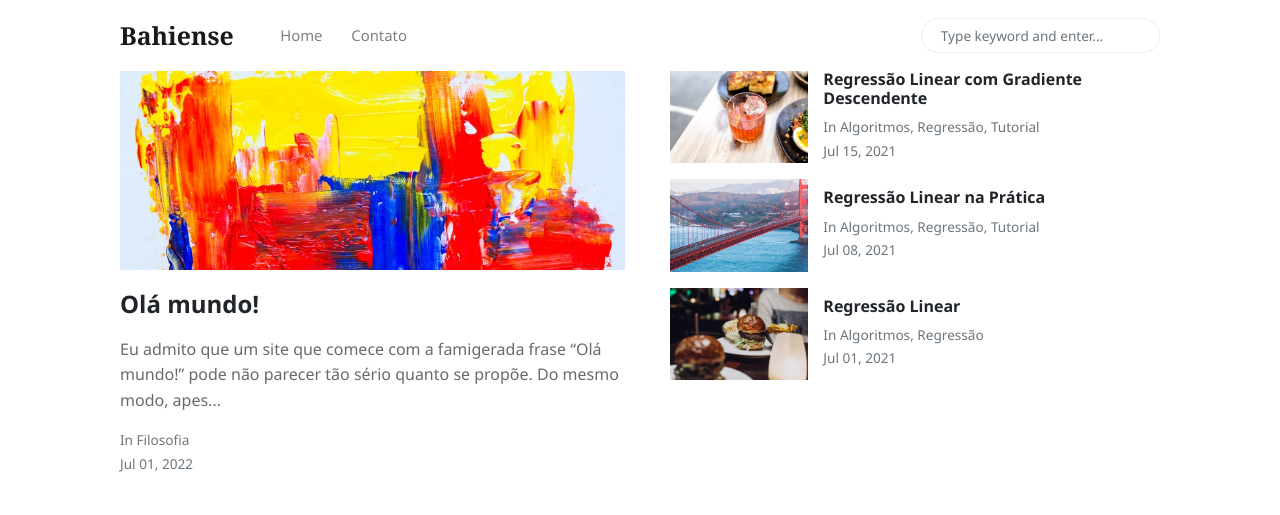
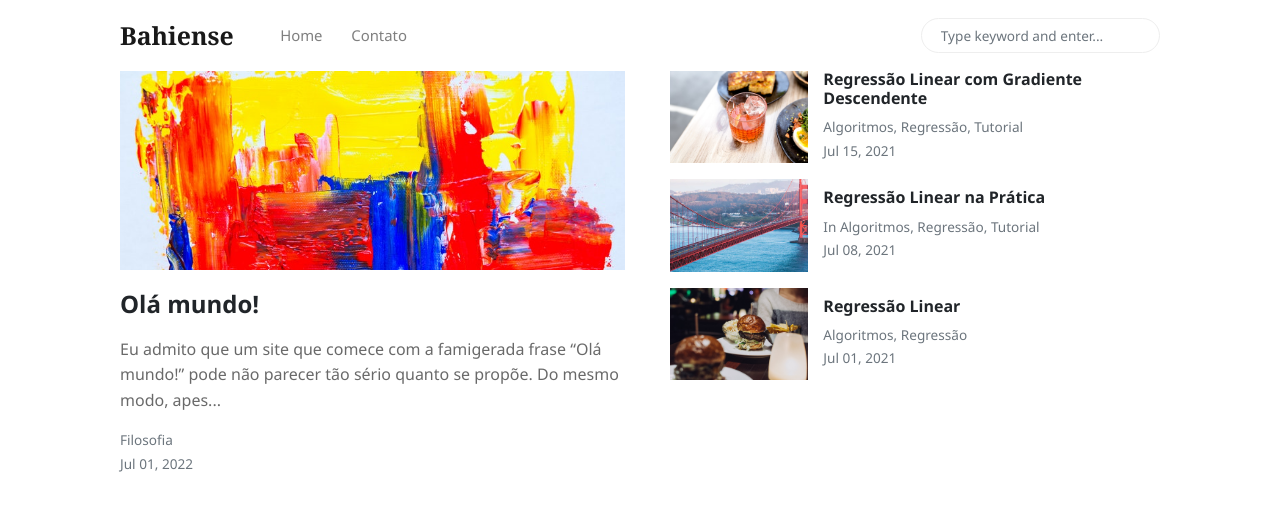
Before and after one commit to dbahiense/dbahiense.github.io, a Jekyll site: the page built from index.html, in a window 1280 px wide and 900 px high. Shown: the top 515 px of the window. Built offline with Jekyll 4.4.1, drawn with Linux system fonts in a browser that asks for light colours; nearby versions of some CDN libraries; the list of posts is cut into pages by our own code.

Commit message:
edit index

```diff
--- a/index.html
+++ b/index.html
@@ -32,11 +32,11 @@ description: "Prosaicas experiências e descobertas com algoritmos e programas"
     </p>
     <div>
         <small class="d-block text-muted">
-            In <span class="catlist">
+            <span class="catlist">
                 {% for category in latest_post.categories %}
                 <a class="text-capitalize text-muted smoothscroll" href="{{site.baseurl}}/categories.html#{{ category | downcase }}">{{ category }}</a><span class="sep">, </span>
                 {% endfor %}
-                </span>
+            </span>
         </small>
         <small class="text-muted">
             {{ latest_post.date | date: '%b %d, %Y' }}
@@ -63,7 +63,7 @@ description: "Prosaicas experiências e descobertas com algoritmos e programas"
                     <a class="text-dark" href="{{site.baseurl}}{{second_post.url}}">{{ second_post.title }}</a>
                     </h2>
                     <small class="d-block text-muted">
-                        In <span class="catlist">
+                        <span class="catlist">
                         {% for category in second_post.categories %}
                         <a class="text-capitalize text-muted smoothscroll" href="{{site.baseurl}}/categories.html#{{ category | downcase }}">{{ category }}</a><span class="sep">, </span>
                         {% endfor %}
@@ -117,7 +117,7 @@ description: "Prosaicas experiências e descobertas com algoritmos e programas"
                     <a class="text-dark" href="{{site.baseurl}}{{fourth_post.url}}">{{ fourth_post.title }}</a>
                     </h2>
                     <small class="d-block text-muted">
-                        In <span class="catlist">
+                        <span class="catlist">
                         {% for category in fourth_post.categories %}
                         <a class="text-capitalize text-muted smoothscroll" href="{{site.baseurl}}/categories.html#{{ category | downcase }}">{{ category }}</a><span class="sep">, </span>
                         {% endfor %}
```
